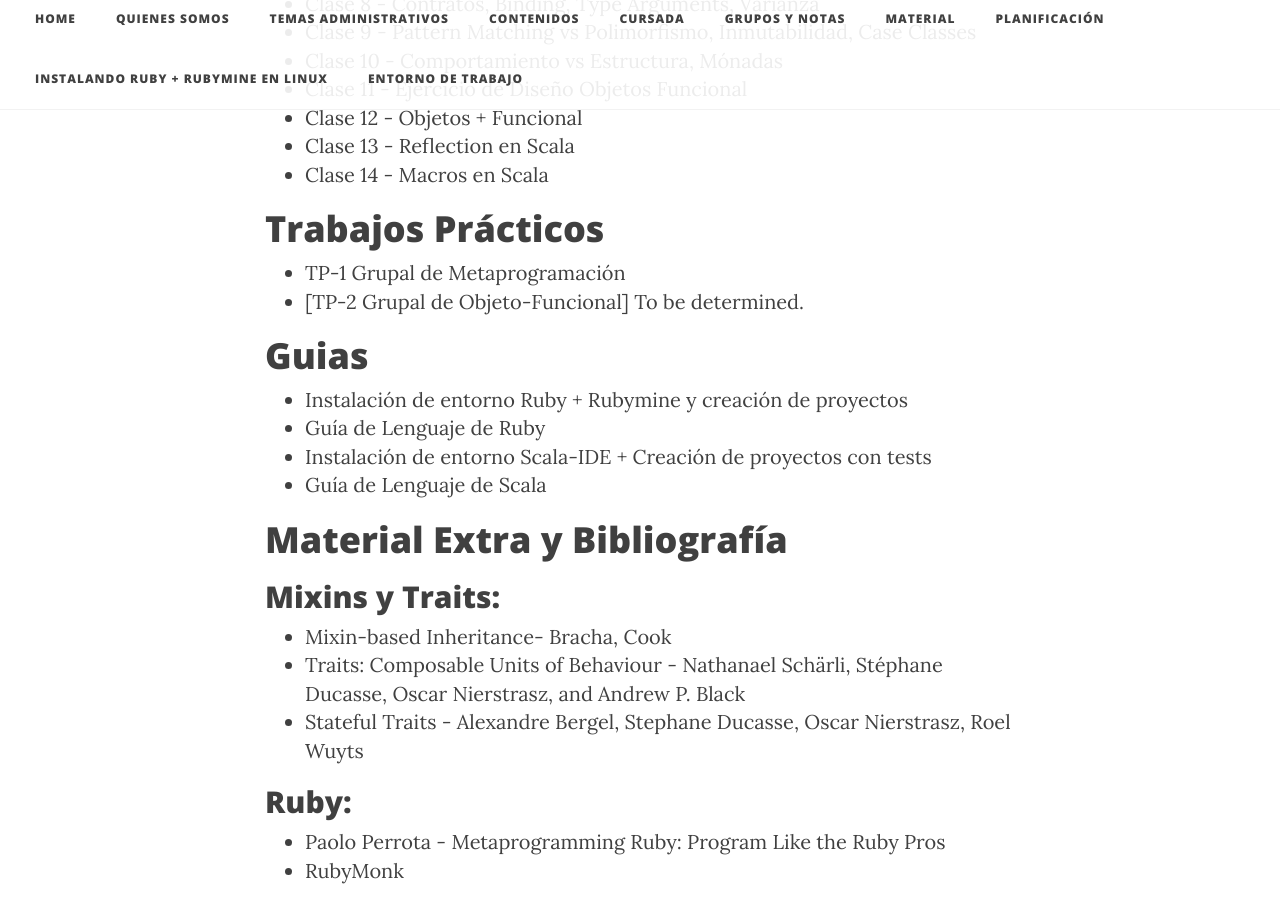
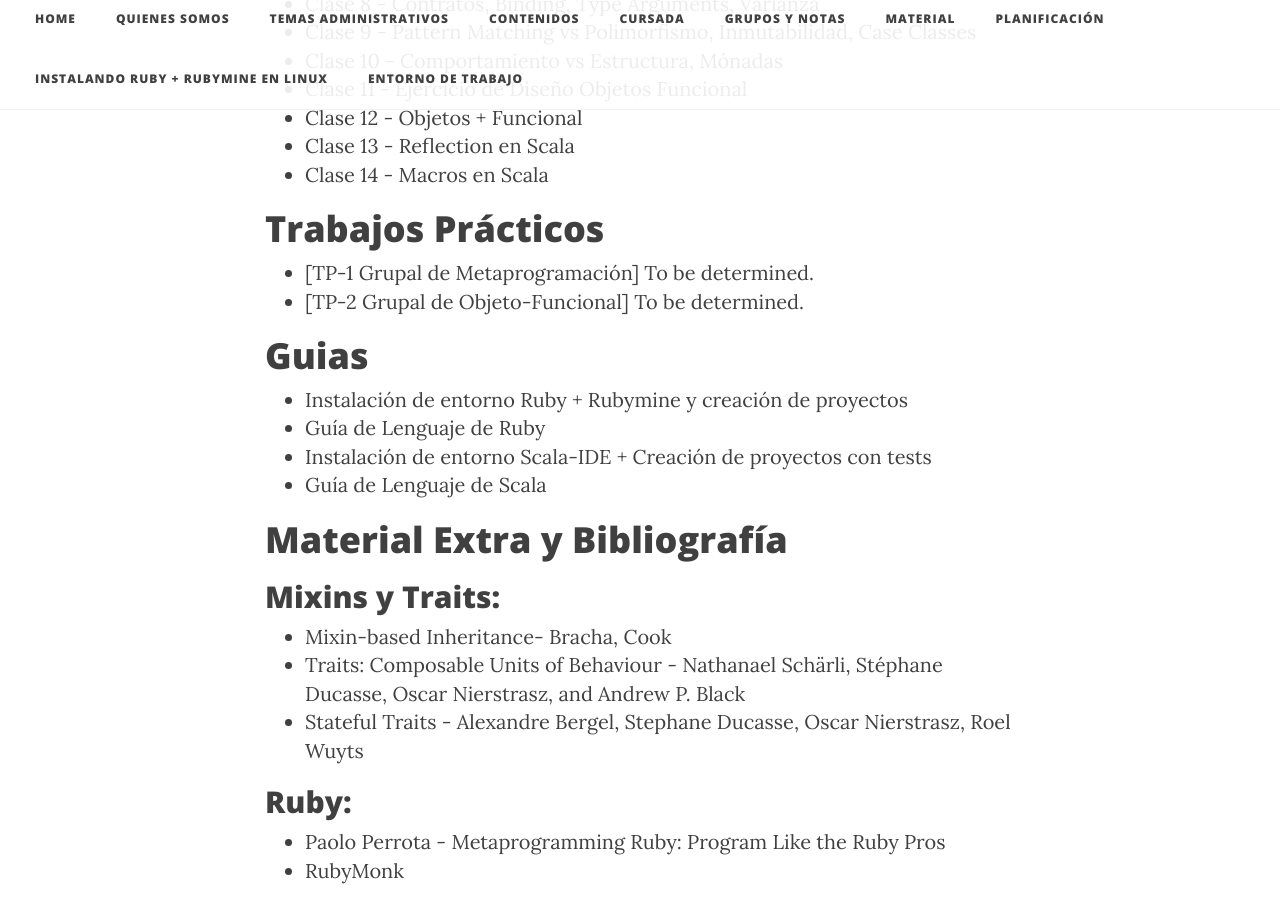
Before and after one commit to tadp-utn-frba/tadp-utn-frba.github.io, a Jekyll site: the page built from material.md, in a window 1280 px wide and 900 px high, scrolled down 752 px. Built offline with Jekyll 4.4.1, drawn with Linux system fonts in a browser that asks for light colours; nearby versions of some CDN libraries.

Commit message:
Saco link a tp anterior de metaprogramación

```diff
--- a/material.md
+++ b/material.md
@@ -22,7 +22,7 @@ permalink: /material/
 * [Clase 14 - Macros en Scala](/scripts/clase_14/)
 
 # Trabajos Prácticos
-* [TP-1 Grupal de Metaprogramación](https://docs.google.com/document/d/1WrVDh6wCzBG2GrlapJSnrSn6J4TpcF_E6iOQJ7Ppr6U/pub)
+* [TP-1 Grupal de Metaprogramación] To be determined.
 * [TP-2 Grupal de Objeto-Funcional] To be determined.
 
 # Guias
```
